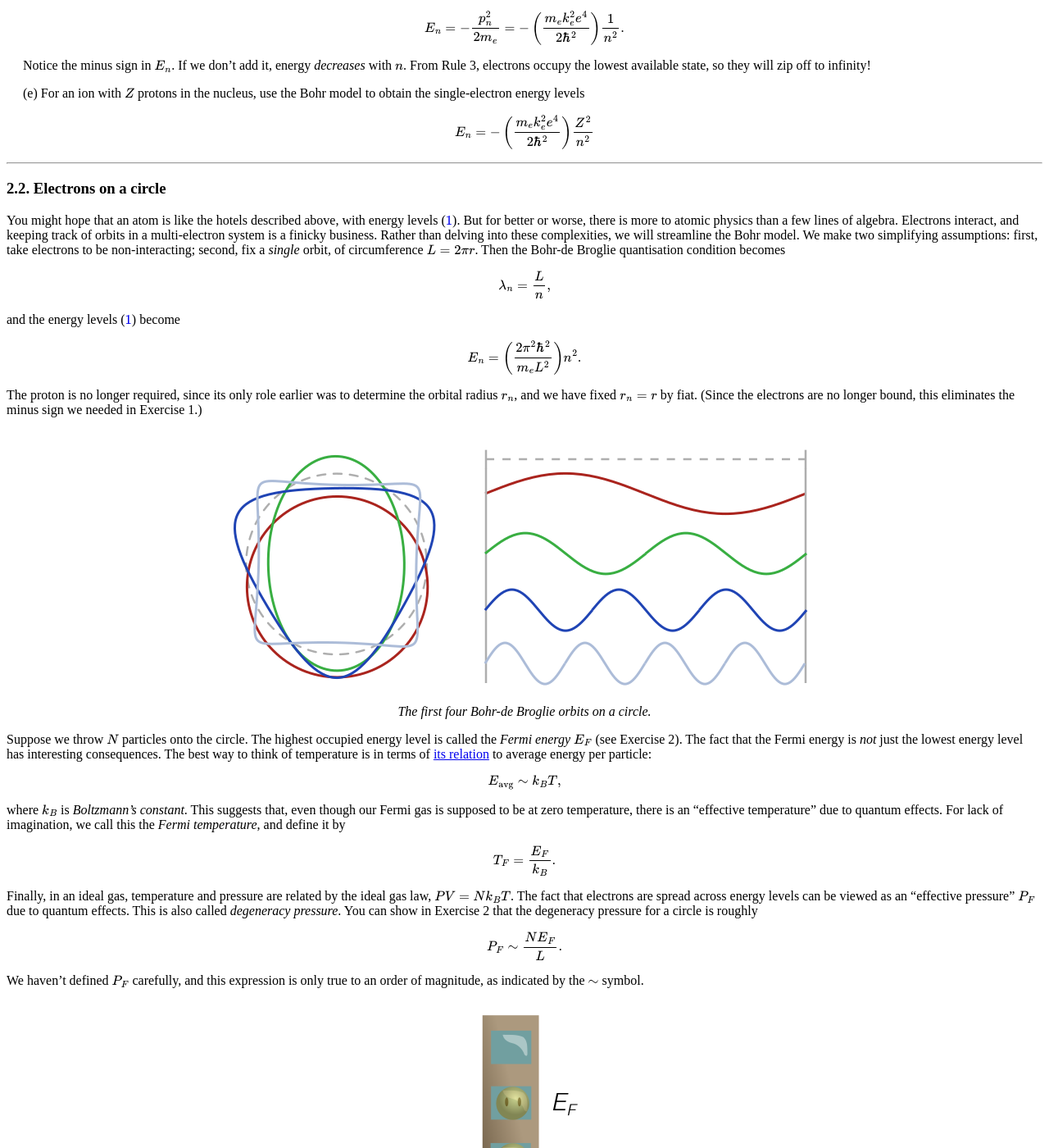
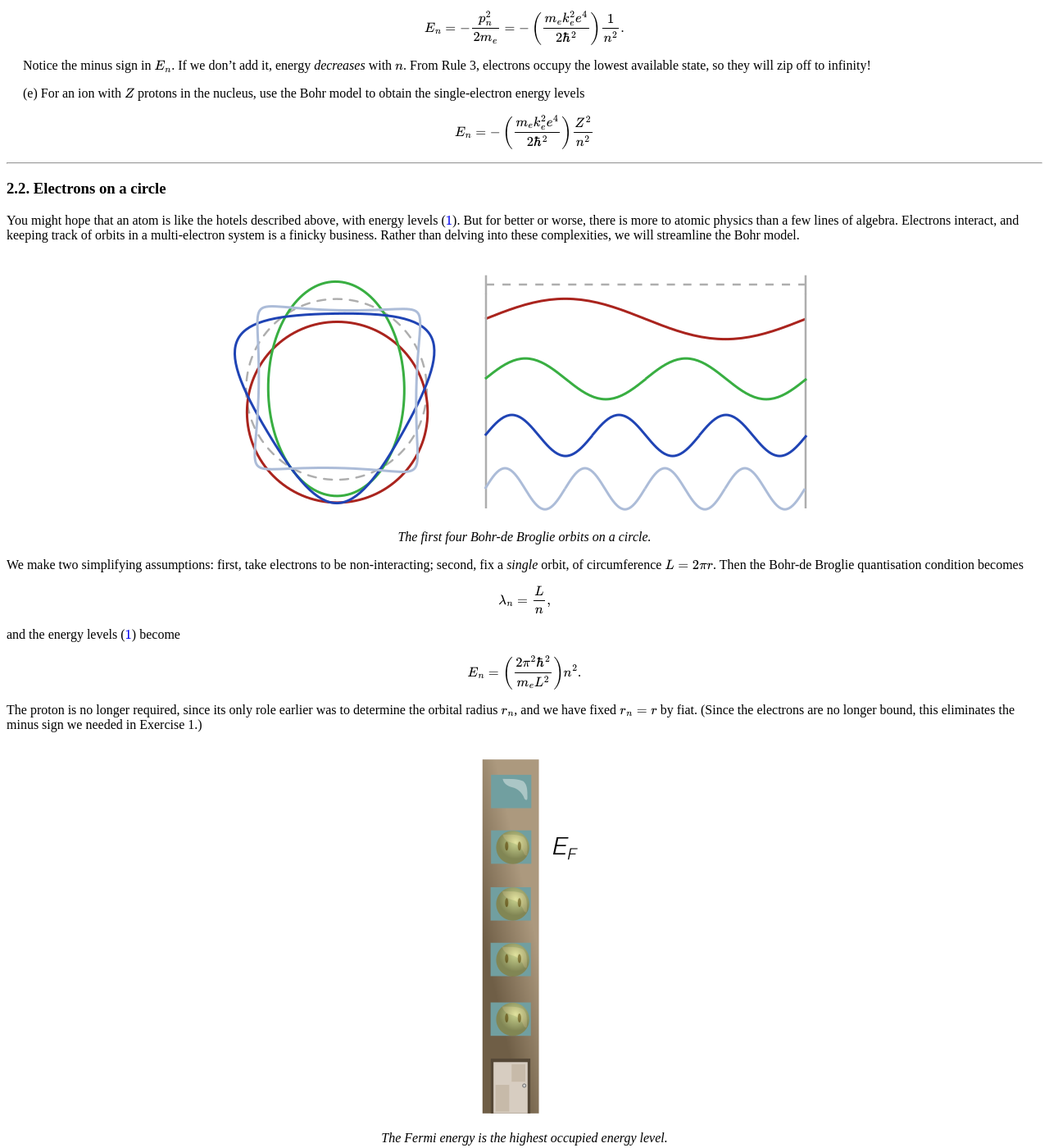
Before and after one commit to hapax/hapax.github.io, a Jekyll site: the page built from assets/chandra.md, in a window 1280 px wide and 1400 px high, scrolled down 4225 px. Shown: the whole window at 82% size. Built offline with Jekyll 4.4.1, drawn with Linux system fonts in a browser that asks for light colours; our own code applies the rules of GitHub Pages for plain Markdown files; formulas are drawn with MathJax 3; a script that is not in the unit is left out; some of the changed text lies outside the part shown.

Commit message:
Update chandra.md

```diff
--- a/assets/chandra.md
+++ b/assets/chandra.md
@@ -287,6 +287,14 @@ Electrons interact, and keeping track of orbits in a multi-electron
 system is a finicky business.
 Rather than delving into these complexities, we will streamline the
 Bohr model.
+
+<figure>
+    <div style="text-align:center"><img src
+    ="/images/posts/chandra4.png"/>
+		    <figcaption><i>The first four Bohr-de Broglie orbits on a circle.</i></figcaption>
+	</div>
+	</figure>
+
 We make two simplifying assumptions: first, take electrons to be
 non-interacting; second, fix a *single* orbit, of circumference $L = 2\pi r$.
 Then the Bohr-de Broglie quantisation condition becomes
@@ -308,8 +316,9 @@ sign we needed in Exercise 1.)
 
 <figure>
     <div style="text-align:center"><img src
-    ="/images/posts/chandra4.png"/>
-		    <figcaption><i>The first four Bohr-de Broglie orbits on a circle.</i></figcaption>
+    ="/images/posts/chandra5.png"/>
+		    <figcaption><i>The Fermi energy is the highest occupied
+    energy level.</i></figcaption>
 	</div>
 	</figure>
 
@@ -351,14 +360,6 @@ $$
 
 We haven't defined $P_F$ carefully, and this expression is only true
 to an order of magnitude, as indicated by the $\sim$ symbol.
-
-<figure>
-    <div style="text-align:center"><img src
-    ="/images/posts/chandra5.png"/>
-		    <figcaption><i>The Fermi energy is the highest occupied
-    energy level.</i></figcaption>
-	</div>
-	</figure>
 
 ---
 
```
